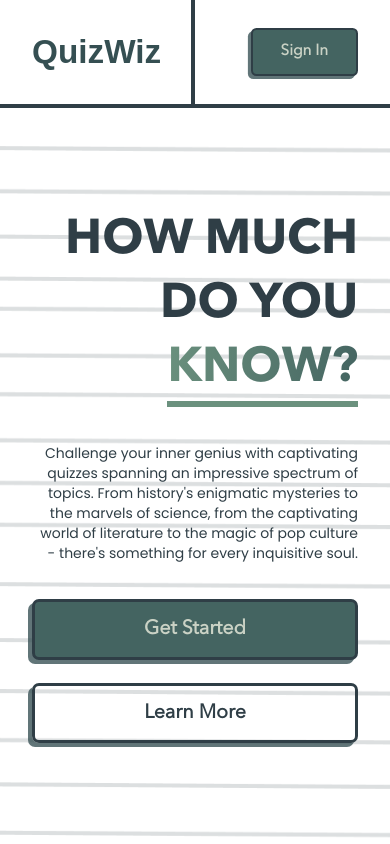
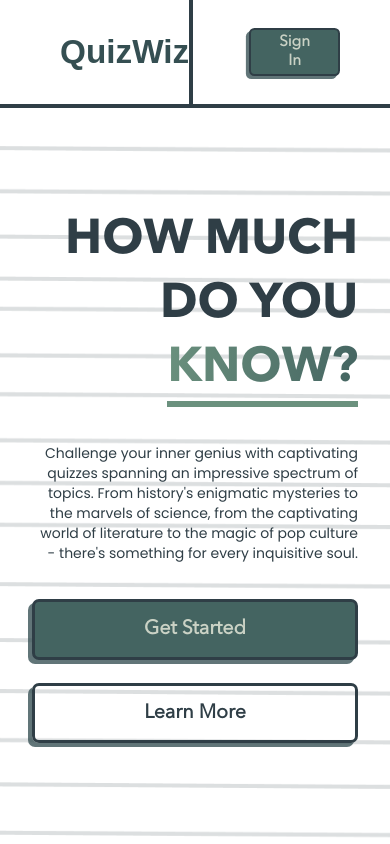
Before and after one commit to mccoyplayer/quiz, a React (Vite) app in the folder frontend/: page / in a window 390 px wide. Built offline with nearby package versions, Linux system fonts and the light colour scheme; no server answers.

Commit message:
Update header

```diff
--- a/frontend/src/components/global/Header.tsx
+++ b/frontend/src/components/global/Header.tsx
@@ -1,3 +1,4 @@
+import { clsxm } from "@/utils/clsxm";
 import { Button } from "../ui";
 
 type HeaderProps =
@@ -13,12 +14,18 @@ type HeaderProps =
  * App navigation bar.
  */
 export function Header(props: HeaderProps) {
+   const headerClassnames = clsxm(
+      "fixed top-0 z-10 flex items-center justify-between h-[--header-height] w-full border-green-charcoal px-8 bg-white border-b-4 border-solid",
+      props.loggedIn
+         ? "pl-[1.625rem] pr-[--global-padding-left]"
+         : "px-[--global-padding-left]"
+   );
    return (
-      <header className="fixed top-0 z-10 flex items-center justify-between h-[--header-height] w-full border-green-charcoal px-8 sm:px-[--global-padding-left] bg-white border-b-4 border-solid">
+      <header className={headerClassnames}>
          <Logo />
          <div className="border-l-4 h-full border-green-charcoal flex items-center justify-items-end pl-14">
             {props.loggedIn ? (
-               <div className="flex items-center justify-center [box-shadow:-2px_2px_0px_0px_rgba(53,79,82,0.78)] text-white font-avenir-next-lt-pro-bold text-[1.63519rem] border-4 border-green-charcoal border-solid rounded-[50%] h-[3.625rem] aspect-square bg-green-dark-slate-gray">
+               <div className="flex items-center justify-center text-white font-avenir-next-lt-pro-bold text-[1.33519rem] border-4 border-green-charcoal border-solid rounded-[50%] h-[2.925rem] aspect-square bg-green-feldgrau">
                   {props.username[0].toUpperCase()}
                </div>
             ) : (
```
